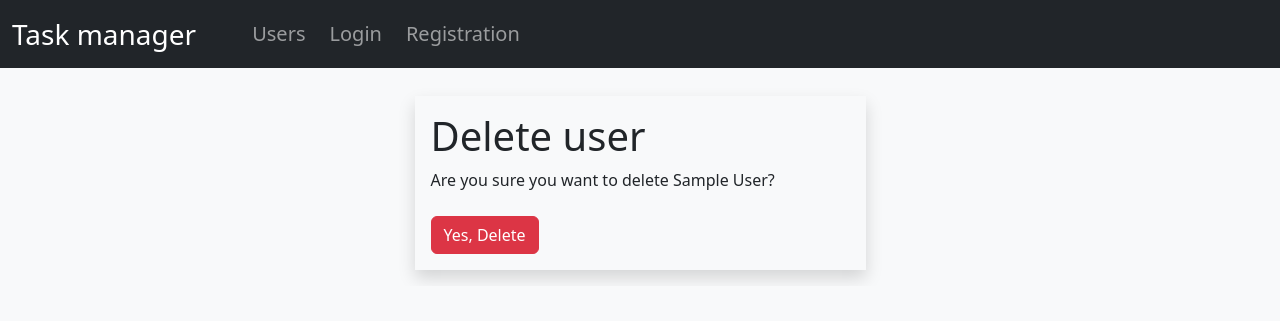
After one commit to Nafanya-dev/python-project-52, a Django app: page /users/1/delete/ in a window 1280 px wide. The commit adds this page. Shown: the top 321 px of the page. Run offline with Django 5.2, Linux system fonts and the light colour scheme; tables that the repository leaves empty hold one stand-in row (values such as "Sample post"); some libraries are stand-ins or nearby versions.

Commit message:
Feat: add a user delete page

```diff
--- /dev/null
+++ b/task_manager/users/templates/users/delete_user.html
@@ -0,0 +1,18 @@
+{% extends 'base.html' %}
+{% load i18n %}
+
+
+{% block content %}
+<div class="row">
+  <div class="col-9 col-sm-7 col-md-5 mx-auto mb-3">
+    <div class="p-3 shadow">
+      <h1>{% trans "Delete user" %}</h1>
+      <form method="post">
+        <p>{% trans "Are you sure you want to delete" %} {{ user.first_name }} {{ user.last_name }}?</p>
+        {% csrf_token %}
+        <input type="submit" class="btn btn-danger mt-2" value='{% trans "Yes, Delete" %}'>
+      </form>
+    </div>
+  </div>
+</div>
+{% endblock %}
--- a/task_manager/users/templates/users/register_user.html
+++ b/task_manager/users/templates/users/register_user.html
@@ -4,7 +4,7 @@
 
 {% block content %}
 <div class="row">
-  <div class="col-11 col-sm-10 col-md-8 mx-auto mb-2">
+  <div class="col-11 col-sm-10 col-md-8 mx-auto mb-3">
     <div class="p-3 shadow">
       <h1>{% trans "Registration" %}</h1>
       <form method="post">
--- a/task_manager/users/templates/users/user_list.html
+++ b/task_manager/users/templates/users/user_list.html
@@ -22,7 +22,7 @@
                             <td>{{ user.username }}</td>
                             <td>{{ user.first_name }} {{ user.last_name }}</td>
                             <td>{{ user.date_joined|date:"d.m.Y H:i" }}</td>
-                            <td><a class="mb-2 btn btn-sm btn-success" href="{% url 'update-user-page' user.id %}">{% trans "Change" %}</a><br><a class="btn btn-sm btn-outline-danger" href="">{% trans "Delete" %}</a></td>
+                            <td><a class="mb-2 btn btn-sm btn-success" href="{% url 'update-user-page' user.id %}">{% trans "Change" %}</a><br><a class="btn btn-sm btn-outline-danger" href="{% url 'delete-user-page' user.id %}">{% trans "Delete" %}</a></td>
                         </tr>
                     {% endfor %}
                 </tbody>
--- a/task_manager/users/urls.py
+++ b/task_manager/users/urls.py
@@ -11,4 +11,7 @@ urlpatterns = [
     path('<int:pk>/update/',
          views.UpdateUserView.as_view(),
          name='update-user-page'),
+    path('<int:pk>/delete/',
+         views.DeleteUserView.as_view(),
+         name='delete-user-page'),
 ]
--- a/task_manager/users/views.py
+++ b/task_manager/users/views.py
@@ -1,6 +1,6 @@
 from django.shortcuts import render, get_object_or_404
 from django.urls import reverse_lazy
-from django.views.generic import ListView, CreateView, UpdateView
+from django.views.generic import ListView, CreateView, UpdateView, DetailView
 
 from django.contrib.auth.models import User
 from task_manager.users.forms import RegisterUserForm
@@ -35,3 +35,10 @@ class UpdateUserView(UpdateView):
     def get_object(self, queryset=None):
         pk = self.kwargs.get('pk')
         return get_object_or_404(User, pk=pk)
+
+
+class DeleteUserView(DetailView):
+    model = User
+    template_name = 'users/delete_user.html'
+    context_object_name = 'user'
+    success_url = reverse_lazy('users-list-page')
```
